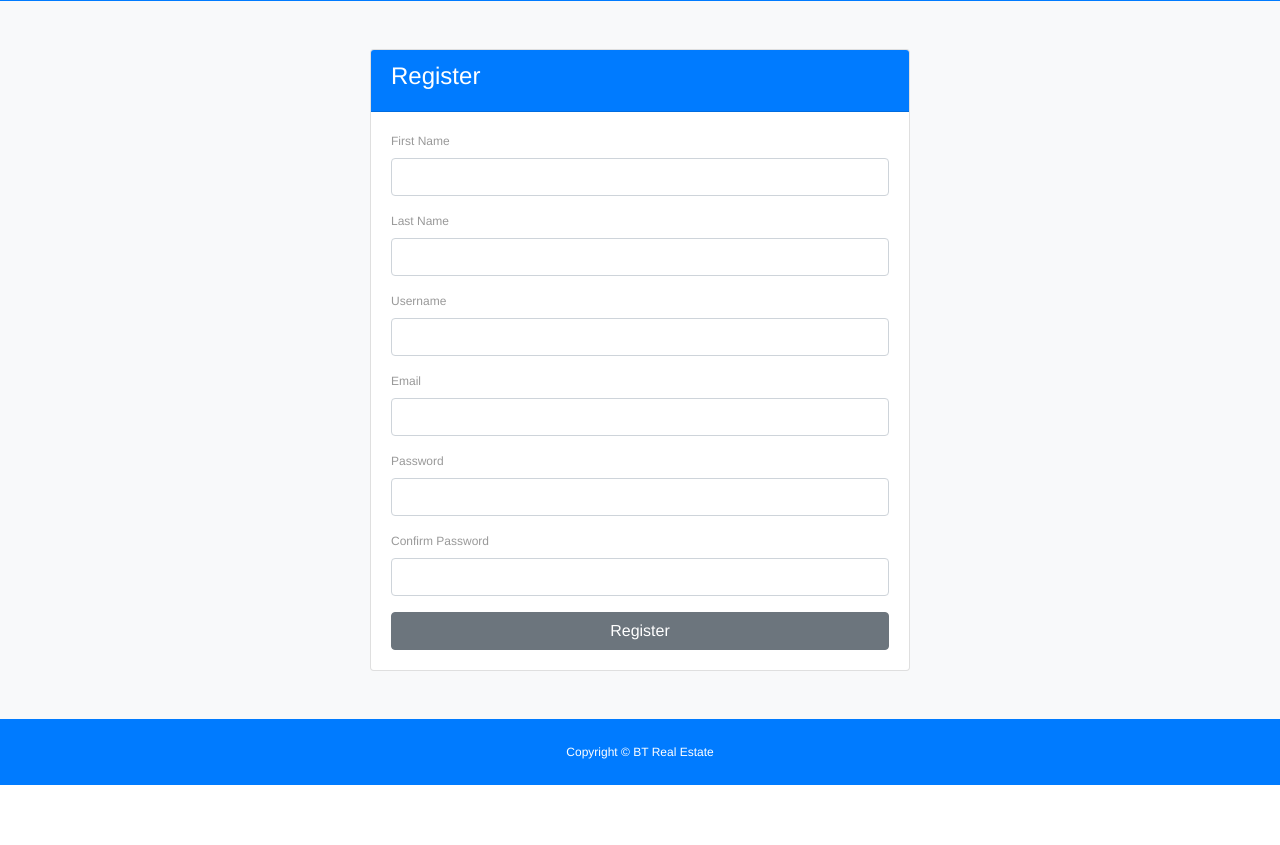
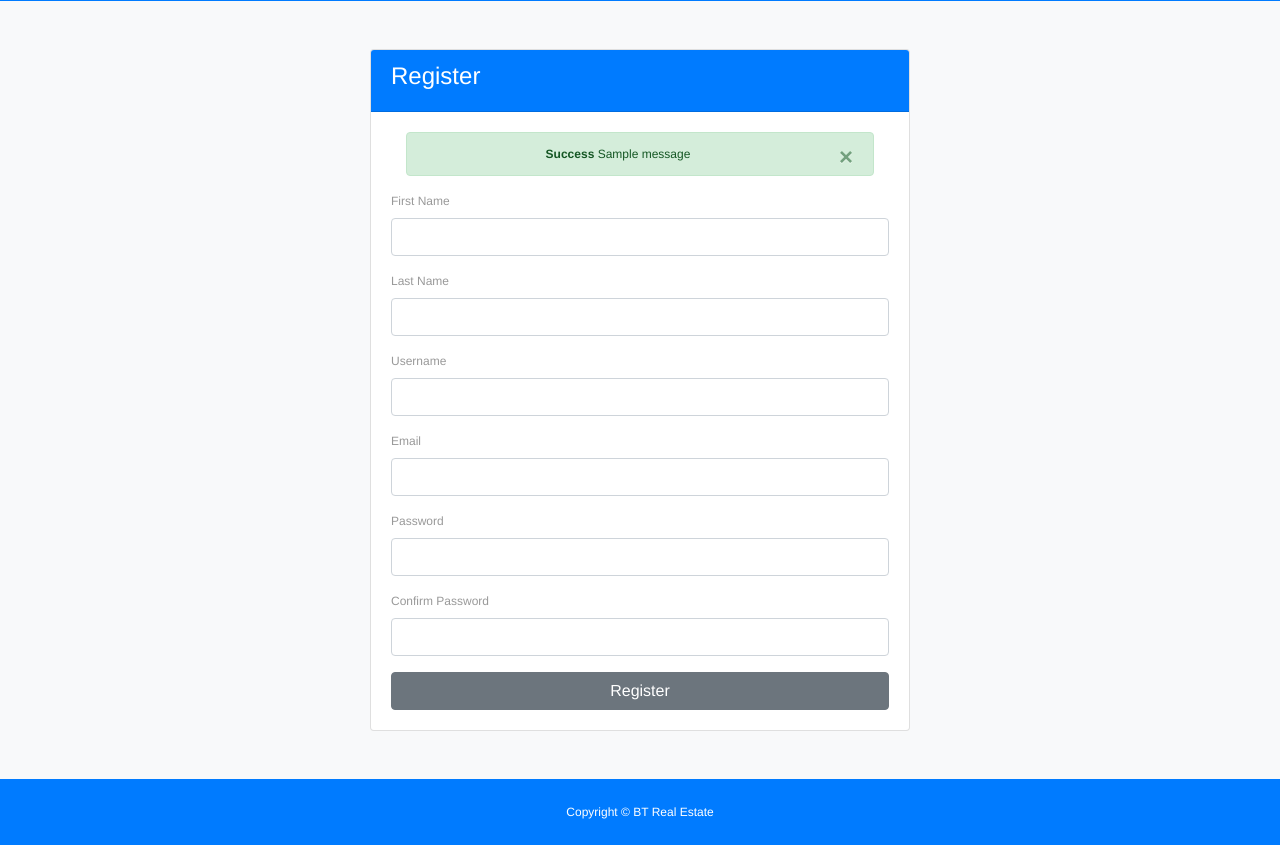
Before and after one commit to Barsha96/Btre-Real-Estate---Project, a Django app: template templates/accounts/register.html in a window 1280 px wide. Shown: the part 375-1220 px from the top of the page. Before the commit the page ends 1160 px from the top, so only its background shows below. Run offline with Django 3.2, Linux system fonts and the light colour scheme; the template is opened without the code that fills it, so the values that code supplies are empty; tables that the repository leaves empty hold one stand-in row (values such as "Sample post"); one stand-in notice (Sample message) is shown; parts of the project's set-up code (start-up, migrations or seed data) failed here and were passed over; some libraries are stand-ins or nearby versions.

Commit message:
Now displays errors in registration

```diff
--- a/templates/accounts/login.html
+++ b/templates/accounts/login.html
@@ -10,6 +10,8 @@
                 <i class="fas fa-sign-in-alt"></i> Login</h4>
             </div>
             <div class="card-body">
+                <!--Alerts-->
+                {% include 'partials/_alert.html' %}
               <form action="{% url 'login' %}" method="POST">
                   {% csrf_token %}
                 <div class="form-group">
--- a/templates/accounts/register.html
+++ b/templates/accounts/register.html
@@ -10,6 +10,8 @@
                 <i class="fas fa-user-plus"></i> Register</h4>
             </div>
             <div class="card-body">
+                <!--Alerts-->
+                {% include 'partials/_alerts.html' %}
                 <form action="{% url 'register' %}" method="POST">
                     {% csrf_token %}
                     <div class="form-group">
--- /dev/null
+++ b/templates/partials/_alerts.html
@@ -0,0 +1,18 @@
+{% if messages %}
+    {% for message in messages%}
+        <div id="message" class="container">
+            <div class="alert alert-{{ message.tags }} alert-dismissible text-center" role="alert">
+            <button type="button" class="close" data-dismiss="alert"><span aria-hidden="true">&times;</span></button>
+            <strong>
+                {% if message.level == DEFAULT_MESSAGE_LEVELS.ERROR %}
+                    Error
+                {% else %}
+                    {{message.tags | title}}
+                {% endif %}
+            </strong>
+            {{ message }}
+            </div>
+        </div>
+    {% endfor %}
+
+{% endif %}
```
Also changed, not shown: accounts/views.py (+5 -5 lines), btre/settings.py (+7 -0 lines).
